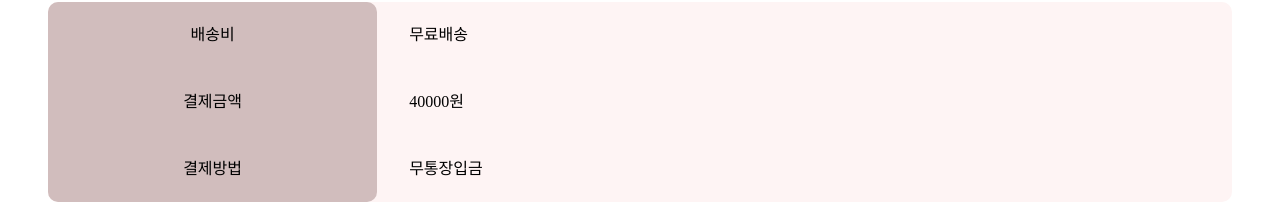
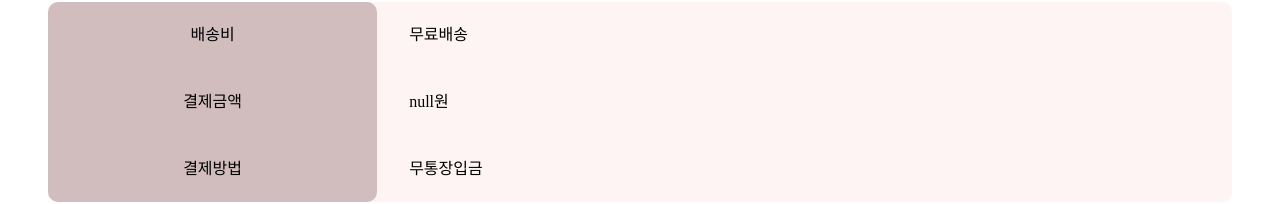
Before and after one commit to codestates-seb/seb42_main_029, a React (Create React App) app in the folder client/: page /pay in a window 1280 px wide. Shown: the part 643-847 px from the top of the page. Built offline with nearby package versions, Linux system fonts and the light colour scheme; no server answers; a web font is replaced by a local one.

Commit message:
feat : 총결제금액+

```diff
--- a/client/src/components/pay/PayInfo.jsx
+++ b/client/src/components/pay/PayInfo.jsx
@@ -5,7 +5,7 @@ import { useCookies } from "react-cookie";
 import styled from "styled-components";
 
 //! 장바구니 api 에서 결제정보인 > 상품가격과, 총 결제금액 get 해서 뿌려주기
-export default function PayInfo() {
+export default function PayInfo({payCharge}) {
   const [cartData, setCartData] = useState({});
 
   //! 리액트 쿠키
@@ -19,25 +19,25 @@ export default function PayInfo() {
     withCredentials: true,
   };
 
-  const cartDataAxiosGet = async () => {
-    return await axios
-      .get(
-        `http://ec2-43-200-2-180.ap-northeast-2.compute.amazonaws.com:8080/`,
-        options
-      )
-      .then((res) => {
-        console.log(res);
-        setCartData(res);
-      })
-      .catch((err) => {
-        console.log("장바구니 > 총 결제금액 GET error");
-        console.log(err);
-      });
-  };
+  // const cartDataAxiosGet = async () => {
+  //   return await axios
+  //     .get(
+  //       `http://ec2-43-200-2-180.ap-northeast-2.compute.amazonaws.com:8080/`,
+  //       options
+  //     )
+  //     .then((res) => {
+  //       console.log(res);
+  //       setCartData(res);
+  //     })
+  //     .catch((err) => {
+  //       console.log("장바구니 > 총 결제금액 GET error");
+  //       console.log(err);
+  //     });
+  // };
 
-  useEffect(() => {
-    cartDataAxiosGet();
-  }, []);
+  // useEffect(() => {
+  //   cartDataAxiosGet();
+  // }, []);
 
   return (
     <>
@@ -51,7 +51,7 @@ export default function PayInfo() {
         </LeftWrapper>
         <RightWrapper>
           <p>무료배송</p>
-          <p>{`${40000}원`}</p>
+          <p>{`${payCharge}원`}</p>
           <p>무통장입금</p>
         </RightWrapper>
       </Wrapper>
--- a/client/src/components/pay/ReceiverInfo.jsx
+++ b/client/src/components/pay/ReceiverInfo.jsx
@@ -58,7 +58,7 @@ export default function ReceiverInfo({
 
     return await axios
       .patch(
-        `http://ec2-43-200-2-180.ap-northeast-2.compute.amazonaws.com:8080/orders/${id}`,
+        `${process.env.REACT_APP_AWS_EC2}/orders/${id}`,
         patchData,
         headers
       )
@@ -191,7 +191,7 @@ const RightWrapper = styled.div`
       border-radius: 5px;
       background-color: #e8cccc;
       cursor: pointer;
-      font-family: 'Dovemayo_gothic';
+      font-family: "Dovemayo_gothic";
 
       :hover {
         color: #ffffff;
--- a/client/src/pages/Pay.jsx
+++ b/client/src/pages/Pay.jsx
@@ -11,7 +11,11 @@ import ReceiverInfo from "../components/pay/ReceiverInfo";
 export default function Pay() {
   const [userData, setUserData] = useState({});
 
-  const allCharge = useLocation()
+  const allCharge = useLocation();
+  // console.log(allCharge.state);
+
+  //? 수량 미적용된 총 결제 금액
+  const payCharge = allCharge.state
 
   //? receiver info
   const [receiver, setUsername] = useState("");
@@ -21,7 +25,6 @@ export default function Pay() {
   console.log(receiver);
   console.log(phone);
   console.log(receivingAddress);
-
 
   //! 리액트 쿠키
   const [cookies] = useCookies(["accessToken"]);
@@ -37,10 +40,7 @@ export default function Pay() {
   function userInfoAxios() {
     return axios
 
-      .get(
-        `${process.env.REACT_APP_AWS_EC2}/users/my-page`,
-        options
-      )
+      .get(`${process.env.REACT_APP_AWS_EC2}/users/my-page`, options)
 
       .then((res) => {
         setUserData(res.data.data);
@@ -68,7 +68,7 @@ export default function Pay() {
         receivingAddress={receivingAddress}
         setReceivingAddress={setReceivingAddress}
       />
-      <PayInfo />
+      <PayInfo payCharge={payCharge} />
       <BtnGrp
         receiver={receiver}
         phone={phone}
@@ -80,7 +80,7 @@ export default function Pay() {
 
 const Wrapper = styled.div`
   margin: 3rem 3rem;
-  font-family: 'Dovemayo_gothic';
+  font-family: "Dovemayo_gothic";
 `;
 
 const Title = styled.h1`
```
Also changed, not shown: client/src/pages/Cart.jsx (+6 -8 lines).
